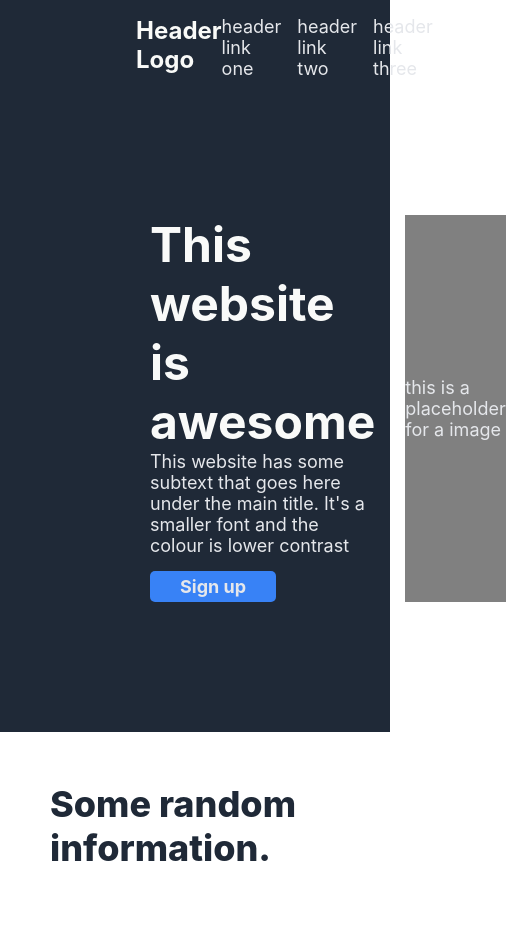
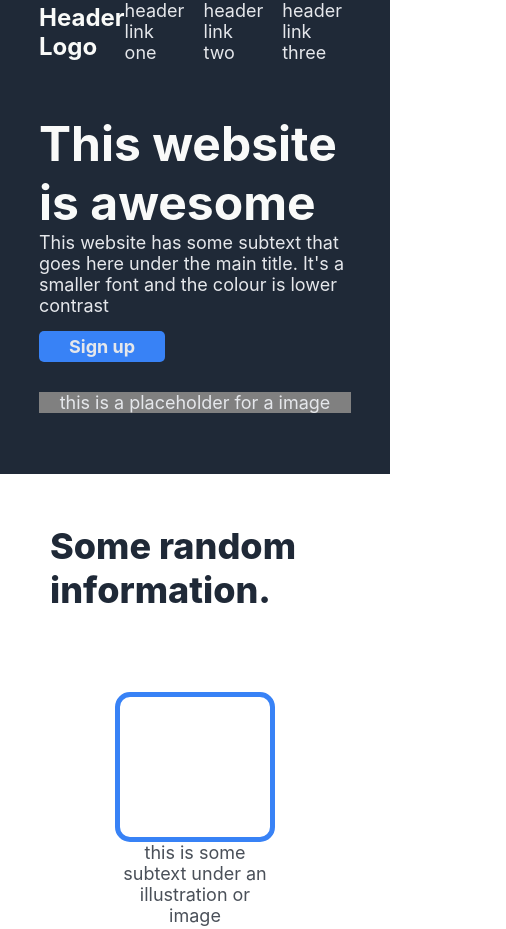
Before and after one commit to Lee-nkoana/landing-page, a plain HTML site: page index.html in a window 390 px wide. Shown: the top 929 px of the page, 506 px wide, since content can reach past the window. Drawn offline with Linux system fonts and the light colour scheme.

Commit message:
Made changes to the css of the webpage inorder to be mobile responsive

```diff
--- a/index.html
+++ b/index.html
@@ -11,7 +11,7 @@
         <div class="hero">
             <div class="header">
                 <div class="logo">Header Logo</div>
-                <div>
+                <div class="header-link">
                     <ul>
                         <li><a href="#">header link one</a></li>
                         <li><a href="#">header link two</a></li>
--- a/styles.css
+++ b/styles.css
@@ -1,9 +1,18 @@
 body{
     font-family: -apple-system, BlinkMacSystemFont, 'Segoe UI', Roboto, Oxygen, Ubuntu, Cantarell, 'Open Sans', 'Helvetica Neue', sans-serif;
     margin: 0;
+    padding: 0;
     min-height: 100vh;
+    width: 100vw;
     display: flex;
     flex-direction: column;
+    position: absolute;
+}
+
+*{
+    margin: 0;
+    padding: 0;
+    box-sizing: border-box;
 }
 
 .footer{
@@ -15,6 +24,7 @@ body{
     justify-content: center;
     padding: 30px;
     font-size: 18px;
+    width: 100%;
 }
 
 ul{
@@ -32,15 +42,21 @@ a{
 }
 
 .hero{
+    display: flex;
+    flex-direction: column;
+    align-items: center;
+    justify-content: center;
     background-color: #1F2937;
-    padding-left: 120px;
-    padding-right: 120px;
+    width: 100%;
+    padding-left: 10%;
+    padding-right: 10%;
 }
 
 .header{
     display: flex;
+    align-items: center;
+    width: inherit;
     justify-content: space-between;
-    padding: 16px;
 }
 
 .logo{
@@ -49,13 +65,17 @@ a{
     font-weight: bold;
 }
 
+.header-link{
+    display: flex;
+}
+
 .main-body{
     display: flex;
     flex: 1;
+    flex-wrap: wrap;
     gap: 30px;
-    margin: 30px;
-    margin-top: 100px;
-    margin-bottom: 100px;
+    margin-top: 10%;
+    margin-bottom: 10%;
     padding-top: 20px;
     padding-bottom: 30px;
 }
@@ -117,6 +137,7 @@ p{
 
 .info-box{
     display: flex;
+    flex-wrap: wrap;
     justify-content: center;
     margin-bottom: 60px;
 }
@@ -169,17 +190,18 @@ p{
 }
 
 .sign-up{
+    display: flex;
     color: #E5E7EB;
     background-color: #3882f6;
     display: flex;
     align-items: center;
     justify-content: center;
-    margin: 105px;
-    margin-left: 180px;
-    margin-right: 180px;
-    padding: 45px;
+    padding: 5%;
     border-radius: 10px;
-    gap: 160px;
+    gap: 10%;
+    margin: 5%;
+    margin-left: 10%;
+    margin-right: 10%;
 }
 
 .call-button{
@@ -205,3 +227,8 @@ p{
 .call-text{
     font-size: 18px;
 }
+
+.info{
+    display: flex;
+    flex-direction: column;
+}
```
